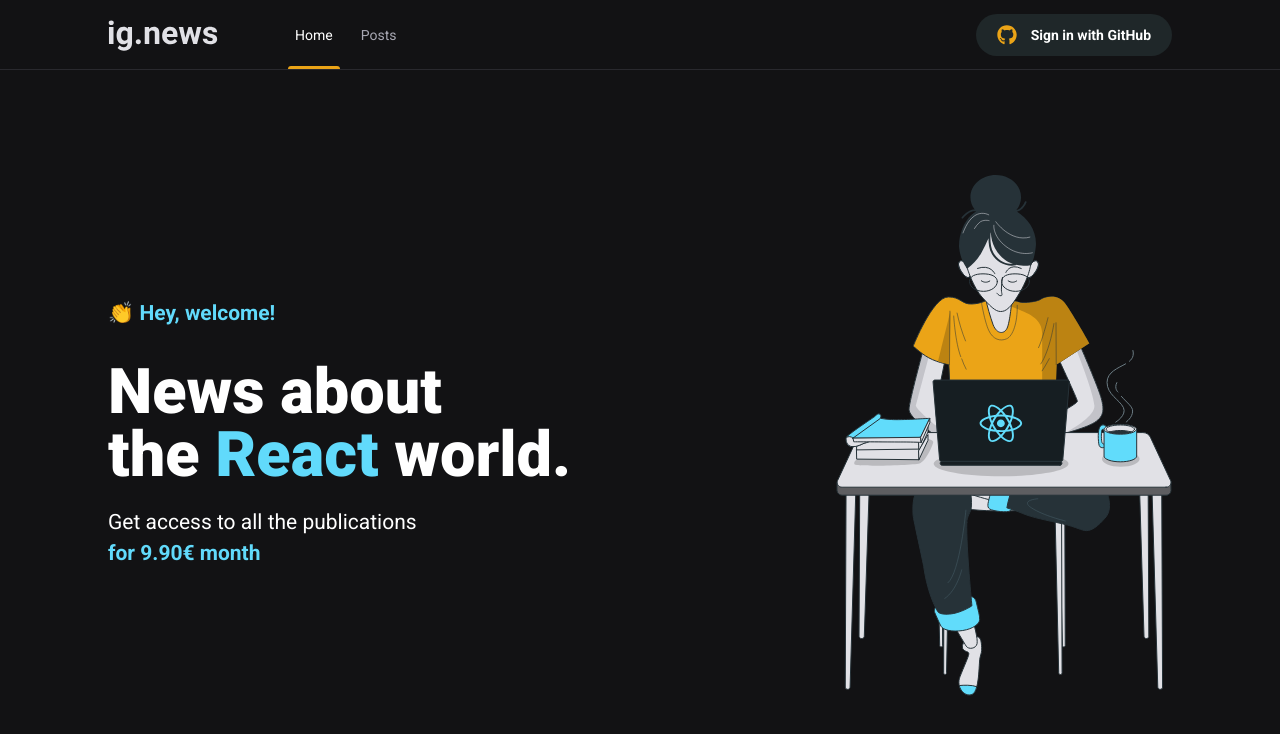
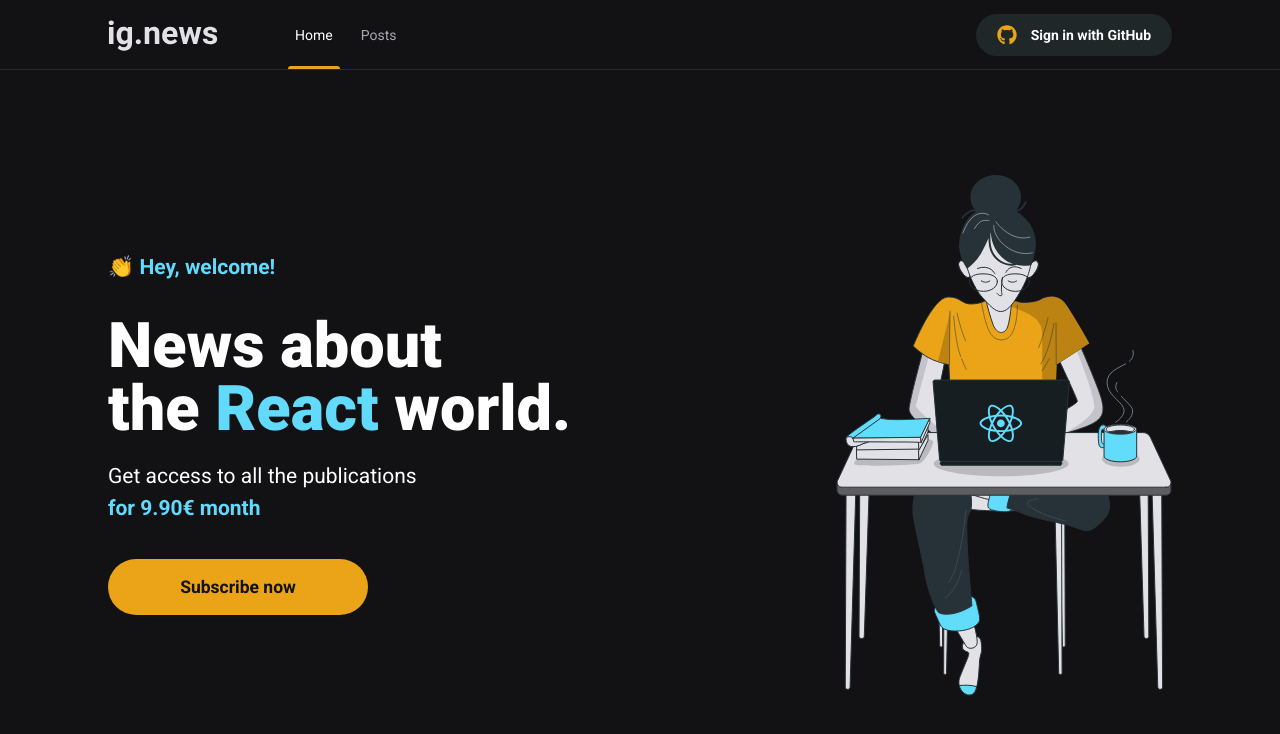
Before and after one commit to bernardogeneroso/Ignite-IG.News-NextJS, a Next.js app in the folder ignews/: page / in a window 1280 px wide. Shown: the top 734 px of the page. Built offline with nearby package versions, Linux system fonts and the light colour scheme.

Commit message:
Created SubscribeButton

```diff
--- a/ignews/src/components/Header/SignInButton/index.tsx
+++ b/ignews/src/components/Header/SignInButton/index.tsx
@@ -1,10 +1,9 @@
-import React from 'react'
 import { FaGithub } from 'react-icons/fa'
 import { FiX } from 'react-icons/fi'
 
 import styles from './styles.module.scss'
 
-const SignInButton: React.FC = () => {
+function SignInButton(): JSX.Element {
   const isUserLoggedIn = false
 
   return isUserLoggedIn ? (
--- a/ignews/src/components/Header/index.tsx
+++ b/ignews/src/components/Header/index.tsx
@@ -1,10 +1,8 @@
-import React from 'react'
-
 import SignInButton from './SignInButton'
 
 import styles from './styles.module.scss'
 
-const Header: React.FC = () => {
+function Header(): JSX.Element {
   return (
     <header className={styles.headerContainer}>
       <div className={styles.headerContent}>
--- /dev/null
+++ b/ignews/src/components/SubscribeButton/index.tsx
@@ -0,0 +1,11 @@
+import styles from './styles.module.scss'
+
+function SubscribeButton(): JSX.Element {
+  return (
+    <button type="button" className={styles.subscribeButton}>
+      Subscribe now
+    </button>
+  )
+}
+
+export default SubscribeButton
--- /dev/null
+++ b/ignews/src/components/SubscribeButton/styles.module.scss
@@ -0,0 +1,21 @@
+.subscribeButton {
+  width: 260px;
+  height: 4rem;
+  border: 0;
+  border-radius: 2rem;
+  background-color: var(--yellow-500);
+  color: var(--gray-900);
+  font-size: 1.25rem;
+  font-weight: bold;
+
+  display: flex;
+  flex-direction: row;
+  align-items: center;
+  justify-content: center;
+
+  transition: filter 0.2s;
+
+  &:hover {
+    filter: brightness(0.8);
+  }
+}
--- a/ignews/src/pages/_document.tsx
+++ b/ignews/src/pages/_document.tsx
@@ -1,7 +1,7 @@
 import Document, { Html, Head, Main, NextScript } from 'next/document'
 
 export default class MyDocument extends Document {
-  render() {
+  render(): JSX.Element {
     return (
       <Html>
         <Head>
--- a/ignews/src/pages/home.module.scss
+++ b/ignews/src/pages/home.module.scss
@@ -39,4 +39,8 @@
       font-weight: bold;
     }
   }
+
+  button {
+    margin-top: 2.5rem;
+  }
 }
--- a/ignews/src/pages/index.tsx
+++ b/ignews/src/pages/index.tsx
@@ -1,9 +1,10 @@
-import React from 'react'
 import Head from 'next/head'
+
+import SubscribeButton from '../components/SubscribeButton'
 
 import styles from './home.module.scss'
 
-const Home: React.FC = () => {
+function Home(): JSX.Element {
   return (
     <>
       <Head>
@@ -20,6 +21,7 @@
             Get access to all the publications <br />
             <span>for 9.90€ month</span>
           </p>
+          <SubscribeButton />
         </section>
 
         <img src="/images/avatar.svg" alt="Girl coding" />
```
